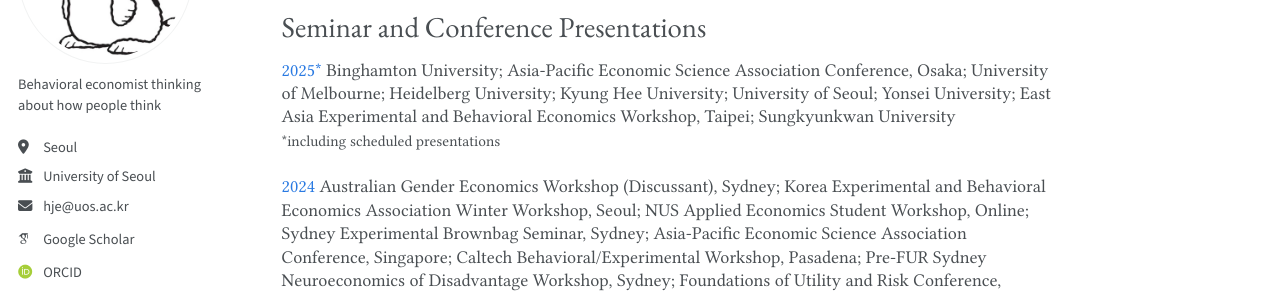
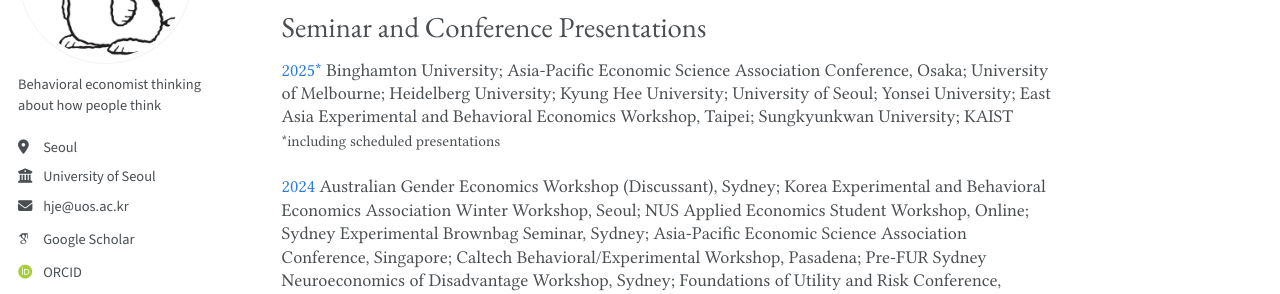
Before and after one commit to hyundamje/hyundamje.github.io, a Jekyll site: the page built from _pages/conferences.md, in a window 1280 px wide and 900 px high. Shown: the part 211-505 px from the top of the window. Built offline with Jekyll 4.4.1, drawn with Linux system fonts in a browser that asks for light colours; some web fonts are replaced.

Commit message:
Update conferences.md

```diff
--- a/_pages/conferences.md
+++ b/_pages/conferences.md
@@ -9,7 +9,7 @@
 
 ### Seminar and Conference Presentations
 
-<span style="color:#2a7ae2">2025*</span> Binghamton University; Asia-Pacific Economic Science Association Conference, Osaka; University of Melbourne; Heidelberg University; Kyung Hee University; University of Seoul; Yonsei University; East Asia Experimental and Behavioral Economics Workshop, Taipei; Sungkyunkwan University <br>
+<span style="color:#2a7ae2">2025*</span> Binghamton University; Asia-Pacific Economic Science Association Conference, Osaka; University of Melbourne; Heidelberg University; Kyung Hee University; University of Seoul; Yonsei University; East Asia Experimental and Behavioral Economics Workshop, Taipei; Sungkyunkwan University; KAIST <br>
 <span style="font-size: 0.85rem;">*including scheduled presentations</span>
 
 <span style="color:#2a7ae2">2024</span> Australian Gender Economics Workshop (Discussant), Sydney; Korea Experimental and Behavioral Economics Association Winter Workshop, Seoul; NUS Applied Economics Student Workshop, Online; Sydney Experimental Brownbag Seminar, Sydney; Asia-Pacific Economic Science Association Conference, Singapore; Caltech Behavioral/Experimental Workshop, Pasadena; Pre-FUR Sydney Neuroeconomics of Disadvantage Workshop, Sydney; Foundations of Utility and Risk Conference, Brisbane; Annual Australia New Zealand Workshop in Experimental Economics, Canberra; Economic Science Association North American Conference, Columbus
```
